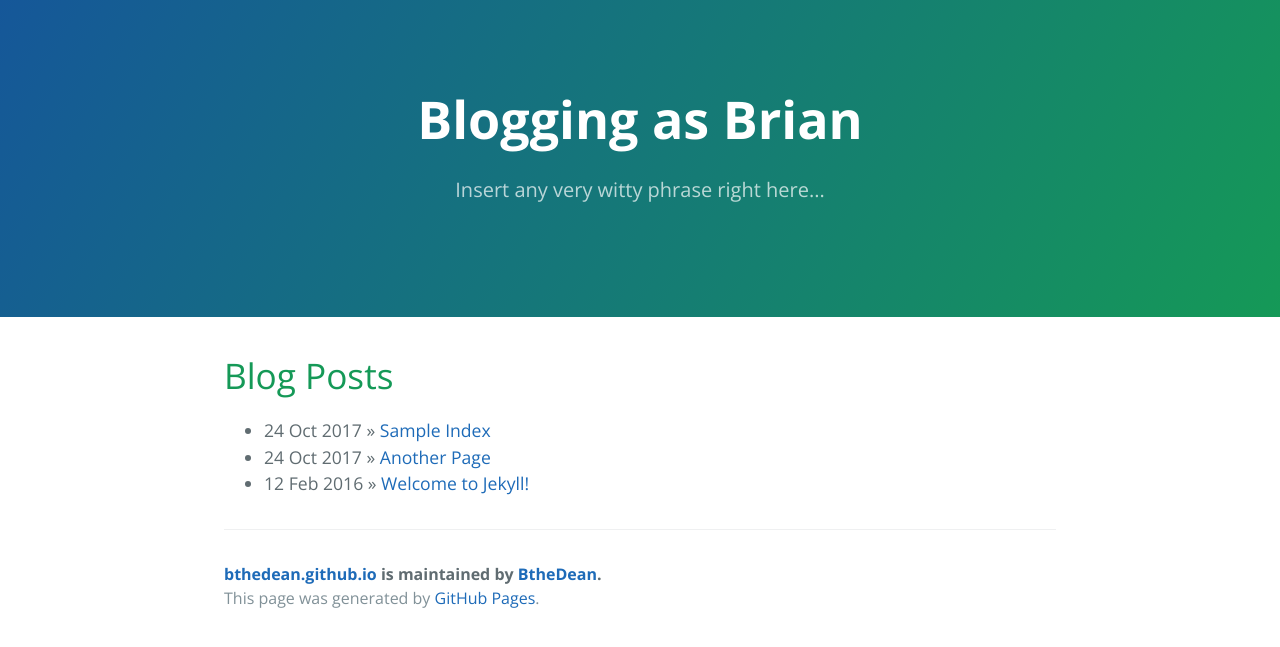
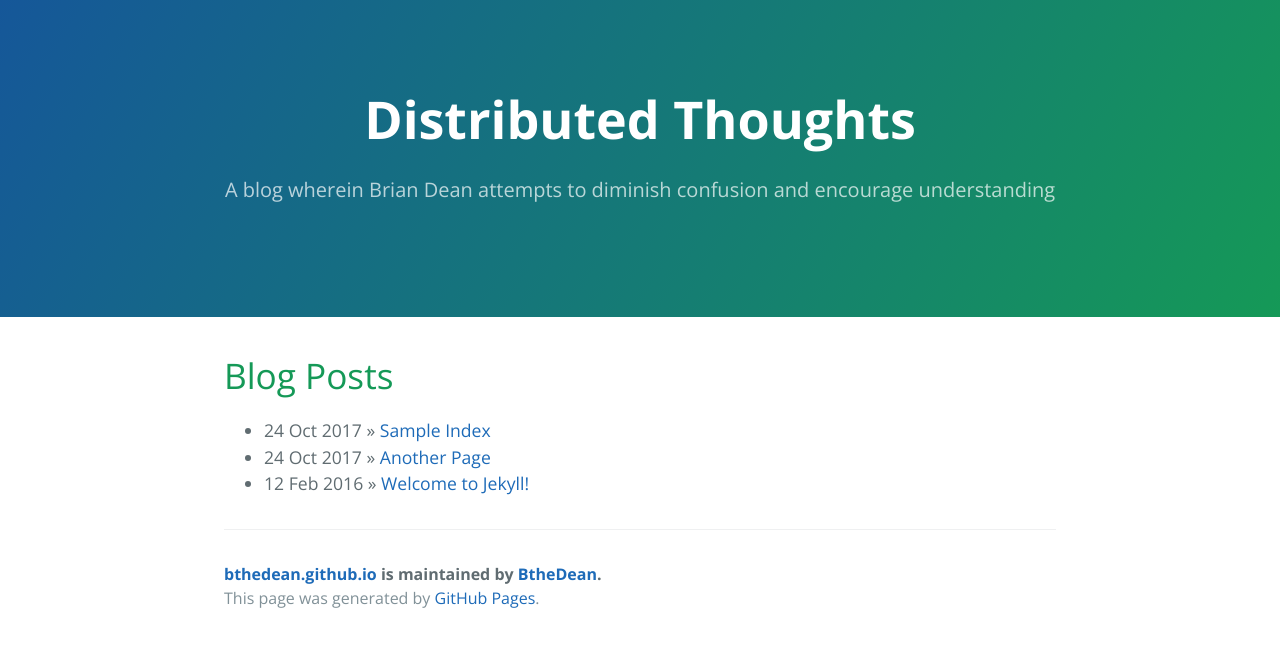
Before and after one commit to BtheDean/bthedean.github.io, a Jekyll site: the page built from index.html, in a window 1280 px wide. Shown: the top 647 px of the page. Built offline with Jekyll 4.4.1, drawn with Linux system fonts in a browser that asks for light colours.

Commit message:
some fixes

```diff
--- a/404.html
+++ b/404.html
@@ -6,6 +6,7 @@
 
 <div class="page">
   <h1 class="page-title">404: Page not found</h1>
-  <p class="lead">Ooops! You have confused the Internet. Actually, either we've misplaced that URL or it's pointing to something that doesn't exist.</p>
-  <p class="lead">May we suggest <a href="{{ site.site_name }}">heading back home</a> and then try to find it again.</p>
+  <p class="lead">Ooops! You have confused the Internet. </p>
+  <p class="lead">Actually, either we've misplaced that URL or it's pointing to something that doesn't exist.</p>
+  <p class="lead">May we suggest <a href="{{ site.baseurl }}">heading back home</a> and then try to find it again.</p>
 </div>
--- a/_config.yml
+++ b/_config.yml
@@ -1,9 +1,11 @@
 # Site Settings
-title:              "Blogging as Brian"
-tagline:            "Insert any very witty phrase right here..."
+title:              "Distributed Thoughts"
+tagline:            "A blog wherein Brian Dean attempts to diminish confusion and encourage understanding"
+description:        "Thoughts, technical posts, and how-to articles about anything in IT that I'm learning or want to help you learn."
 site_name:          "bthedean.github.io"
 project_url:        "https://github.com/BtheDean/bthedean.github.io"
 baseurl:            ""
+blog_url:           "https://bthedean.github.io"
 google_analytics:
 
 # About/contact
```
